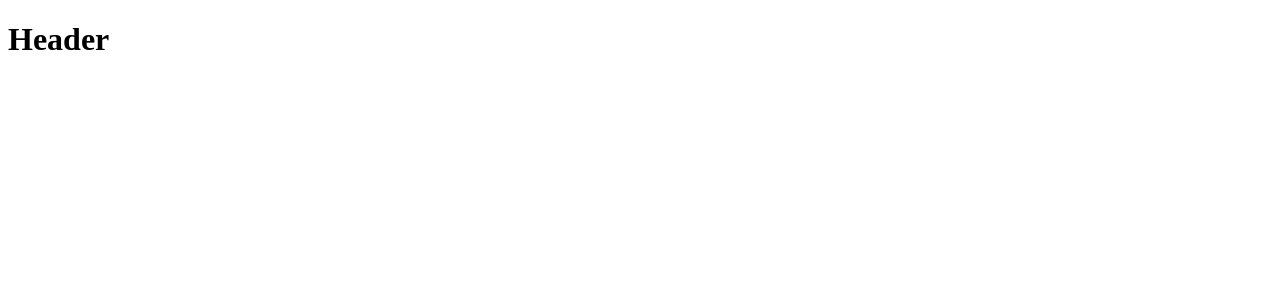
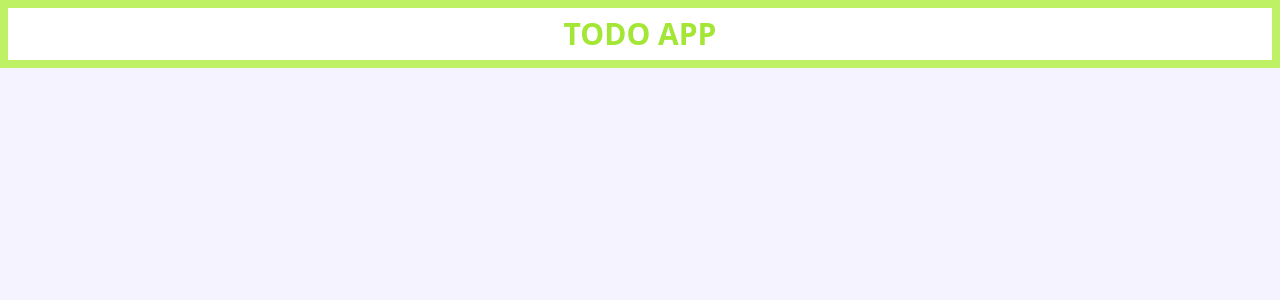
Before and after one commit to scripthropus/TODO_APP, a React app: page / in a window 1280 px wide. Shown: the top 300 px of the page. Built offline with nearby package versions, Linux system fonts and the light colour scheme; the HTML template or start-up script is replaced by a standard one.

Commit message:
tailwindcssを追加した

```diff
--- a/package.json
+++ b/package.json
@@ -26,10 +26,13 @@
     "@types/react": "^18.3.5",
     "@types/react-dom": "^18.3.0",
     "@types/testing-library__jest-dom": "^5.14.9",
+    "autoprefixer": "^10.4.20",
     "babel-jest": "^29.7.0",
     "jest": "^29.7.0",
     "jest-environment-jsdom": "^29.7.0",
+    "postcss": "^8.4.47",
     "react-test-renderer": "^18.3.1",
+    "tailwindcss": "^3.4.13",
     "typescript": "^5.5.2"
   }
 }
--- /dev/null
+++ b/postcss.config.js
@@ -0,0 +1,6 @@
+module.exports = {
+  plugins: {
+    tailwindcss: {},
+    autoprefixer: {},
+  },
+}
--- a/src/App.tsx
+++ b/src/App.tsx
@@ -1,7 +1,10 @@
+import React from 'react';
 import { Header } from './components/Header.tsx'
+import './index.css';
+
 const App = () => {
   return (
-    <div>
+    <div className="h-screen w-screen bg-violet-50">
       <Header/>
     </div>
   );
--- a/src/components/Header.tsx
+++ b/src/components/Header.tsx
@@ -1,7 +1,9 @@
 export const Header = () => {
     return (
-    <>
-    <h1>Header</h1>
-    </>
+    <div className="flex bg-lime-300 p-2 w-full justify-center">
+        <div className="bg-white p-2 w-full">
+            <h1 className="text-3xl font-bold text-lime-400 text-center">TODO APP</h1>
+        </div>
+    </div>
     );
 }
--- /dev/null
+++ b/src/index.css
@@ -0,0 +1,3 @@
+@tailwind base;
+@tailwind components;
+@tailwind utilities;
--- /dev/null
+++ b/tailwind.config.js
@@ -0,0 +1,11 @@
+/** @type {import('tailwindcss').Config} */
+module.exports = {
+  content: [
+    "./index.html",
+    "./src/**/*.{js,ts,jsx,tsx}",
+  ],
+  theme: {
+    extend: {},
+  },
+  plugins: [],
+}
```
Also changed, not shown: 2 other files (tests, documents, lock files or other folders).
